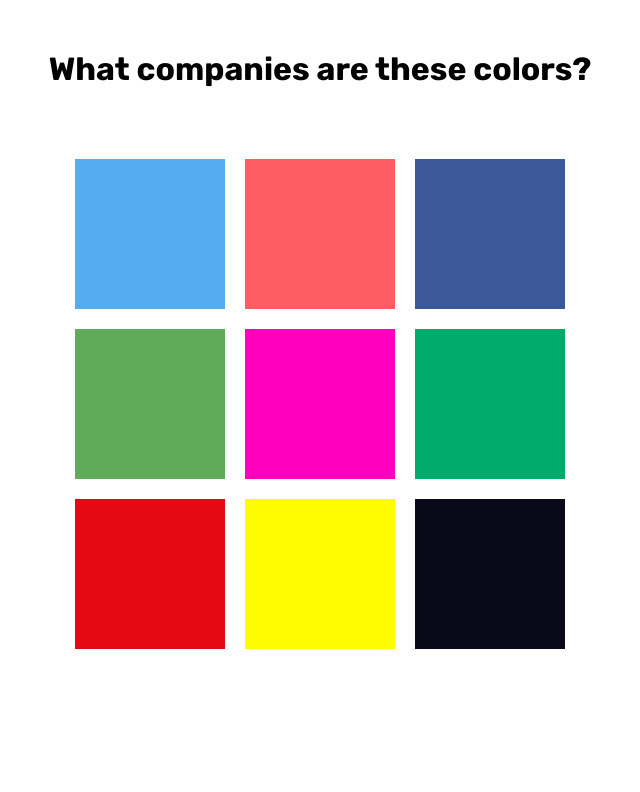
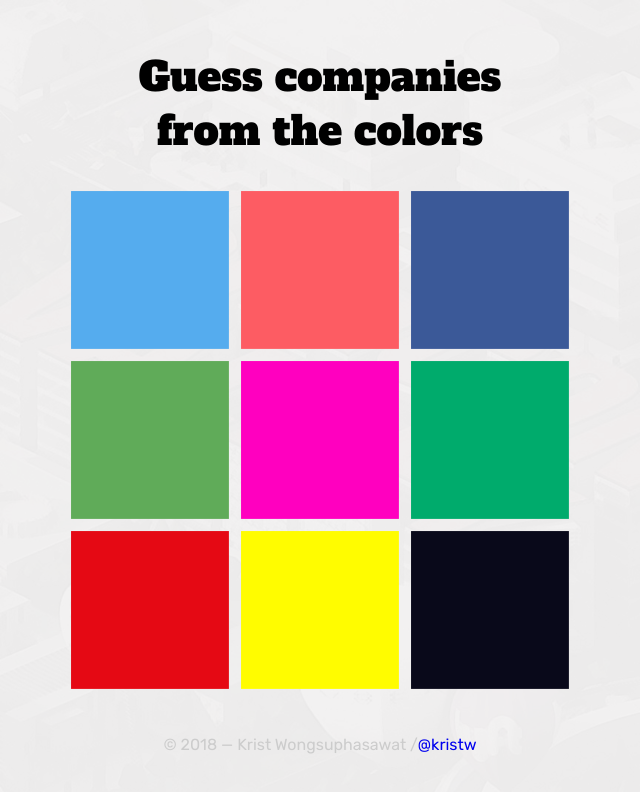
Before and after one commit to kristw/brand-colors, a React (Create React App) app: page / in a window 1280 px wide. Shown: the top 792 px of the page, without its empty margins (320-960 px from the left). Built offline with nearby package versions, Linux system fonts and the light colour scheme.

Commit message:
update typography and bg

```diff
--- a/public/index.html
+++ b/public/index.html
@@ -10,7 +10,7 @@
     -->
     <link rel="manifest" href="%PUBLIC_URL%/manifest.json">
     <link rel="shortcut icon" href="%PUBLIC_URL%/favicon.ico">
-    <link href="https://fonts.googleapis.com/css?family=Rubik:400,500,700" rel="stylesheet">
+    <link href="https://fonts.googleapis.com/css?family=Alfa+Slab+One|Rubik:400,700" rel="stylesheet">
 
     <!--
       Notice the use of %PUBLIC_URL% in the tags above.
--- a/src/App.css
+++ b/src/App.css
@@ -1,37 +1,21 @@
-body {
-  font-family: Rubik, 'Helvetica Neue', Helvetica, Arial, sans-serif;
+.App {
+  text-align: center;
+  padding: 30px;
 }
 
-.App {
-  text-align: center;
-}
-
-.App-logo {
-  animation: App-logo-spin infinite 20s linear;
-  height: 80px;
-}
-
-.App-header {
-  background-color: #222;
-  height: 150px;
-  padding: 20px;
-  color: white;
-}
-
-.App-title {
-  font-size: 1.5em;
-}
-
-.App-intro {
-  font-size: large;
-}
-
-@keyframes App-logo-spin {
-  from { transform: rotate(0deg); }
-  to { transform: rotate(360deg); }
+a {
+  text-decoration: none;
 }
 
 h1 {
-  margin-top: 50px;
-  font-weight: bold;
+  font-family: 'Alfa Slab One', 'Helvetica Neue', Helvetica, Arial, sans-serif;
+  margin-top: 0;
+  padding-top: 20px;
+  font-size: 40px;
+  font-weight: normal;
 }
+
+.footer {
+  color: #ccc;
+  margin-top: 60px;
+}
--- a/src/App.jsx
+++ b/src/App.jsx
@@ -9,8 +9,12 @@ class App extends Component {
   render() {
     return (
       <div className="App">
-        <h1>What companies are these colors?</h1>
+        <h1>Guess companies <br /> from the colors</h1>
         <Grid cells={brands} />
+        <div className="footer">
+          &copy; 2018 &mdash; Krist Wongsuphasawat /
+          <a href="https://twitter.com/kristw">@kristw</a>
+        </div>
       </div>
     );
   }
--- a/src/components/Cube.jsx
+++ b/src/components/Cube.jsx
@@ -10,23 +10,30 @@ const defaultProps = {
   className: '',
 };
 
+const Wrap = styled.div`
+	display: inline-block;
+  perspective: 1500px;
+  margin: 10px;
+`;
+
 const Container = styled.div`
-	display: inline-block;
-	text-align: center;
-  margin: 0 10px;
+  position: relative;
   width: 150px;
 	height: 150px;
+	text-align: center;
 	transition: transform .5s; /* Animate the transform properties */
   transform-style: preserve-3d; /* <-NB */
+  // transform: rotateY(-10deg);
 
   &:hover {
-    transform: rotateX(89deg); /* Text bleed at 90º */
+    transform: rotateX(85deg); /* Text bleed at 90º */
   }
 `;
 
 const Side = styled.div`
+  // border: 5px solid #000;
   background: rgb(255, 255, 255);
-	height: 150px;
+	height: 100%;
 `;
 
 const Front = styled(Side)`
@@ -34,9 +41,8 @@ const Front = styled(Side)`
   transform: translateZ(75px);
 `;
 
-const Back = styled(Side)`
-  // border: 1px solid rgba(196, 196, 196, 1);
-  background: #f0f0f0;
+const Down = styled(Side)`
+  background: #fefefe;
   transform: rotateX(-90deg) translateZ(-75px);
 `;
 
@@ -49,16 +55,18 @@ class Cube extends React.Component {
   render() {
     const { className, cell } = this.props;
     return (
-      <Container className={className}>
+      <Wrap className={className}>
+        <Container>
           <Front>
             <ColorPane colors={cell.colors} />
           </Front>
-        <Back>
+          <Down>
             <BackContent>
               {cell.name}
             </BackContent>
-        </Back>
+          </Down>
         </Container>
+      </Wrap>
     );
   }
 }
--- a/src/components/Grid.jsx
+++ b/src/components/Grid.jsx
@@ -13,7 +13,7 @@ const defaultProps = {
 };
 
 const Container = styled.div`
-  padding: 30px;
+  padding: 0px;
 `;
 
 const Row = styled.div`
--- a/src/index.css
+++ b/src/index.css
@@ -1,5 +1,20 @@
+html,
+body {
+  width: 100%;
+  height: 100%;
+}
+
 body {
   margin: 0;
   padding: 0;
-  font-family: sans-serif;
+  font-family: Rubik, 'Helvetica Neue', Helvetica, Arial, sans-serif;
+  background-image: url('images/bg.jpg');
+  background-size: cover;
 }
+
+#root {
+  width: 100%;
+  height: 100%;
+  overflow: auto;
+  background-color: rgba(240, 239, 239, 0.8);
+}
```
Also changed, not shown: src/images/bg.jpg (added), src/images/silicon_valley.jpg (added). Lines whose indentation alone changed are shown as unchanged.
